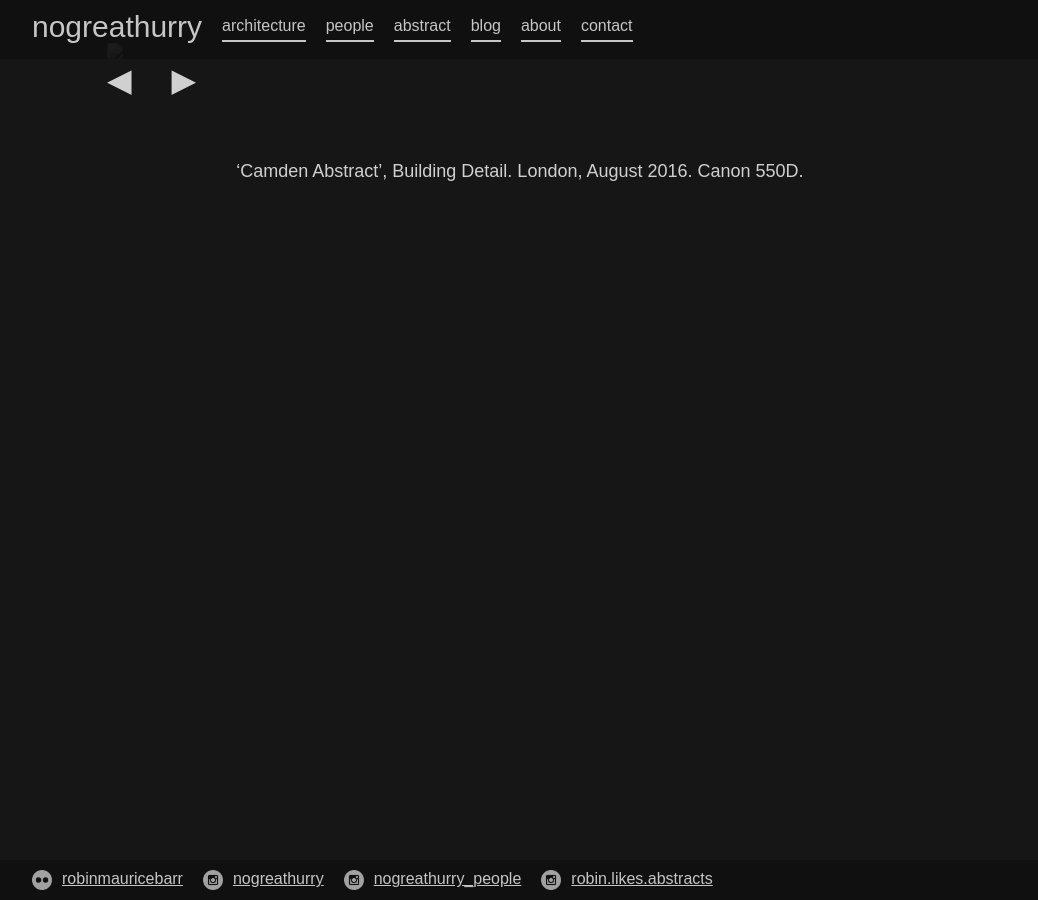
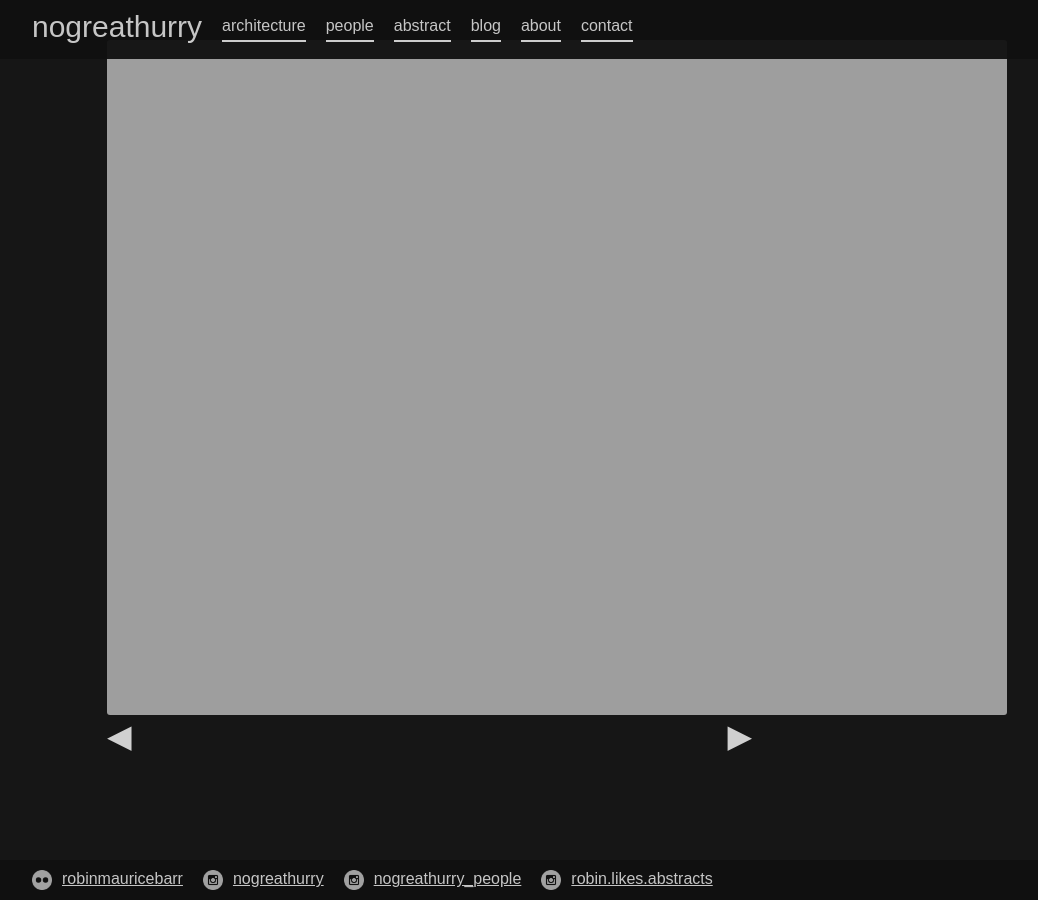
Before and after one commit to 987poiuytrewq/nogreathurry, a Jekyll site: the page built from _abstract/IMG-20190316-WA0013.md, in a window 1280 px wide. Shown: the whole page, without its empty margins (8-1046 px from the left). Built offline with Jekyll 4.4.1, drawn with Linux system fonts in a browser that asks for light colours.

Commit message:
Updated Img 20190316 Wa0013

```diff
--- a/_abstract/IMG-20190316-WA0013.md
+++ b/_abstract/IMG-20190316-WA0013.md
@@ -12,9 +12,7 @@ tags:
 - London
 - iphone6
 - Robin Maurice Barr
-image: "/uploads/IMG-20190316-WA0013.jpg"
-thumbnail_image: "/uploads/IMG-20190316-WA0013_thumbnail.jpg"
+image: "/uploads/Reimaginings%20red%20&%20blue%2072.jpg"
+thumbnail_image: "/uploads/Reimaginings%20red%20&%20blue%2072.jpg"
 layout: photo
 ---
-
-'Camden Abstract', Building Detail. London, August 2016. Canon 550D.
```
Also changed, not shown: other parts of _abstract/IMG-20190316-WA0013.md (+1 -1 lines).
